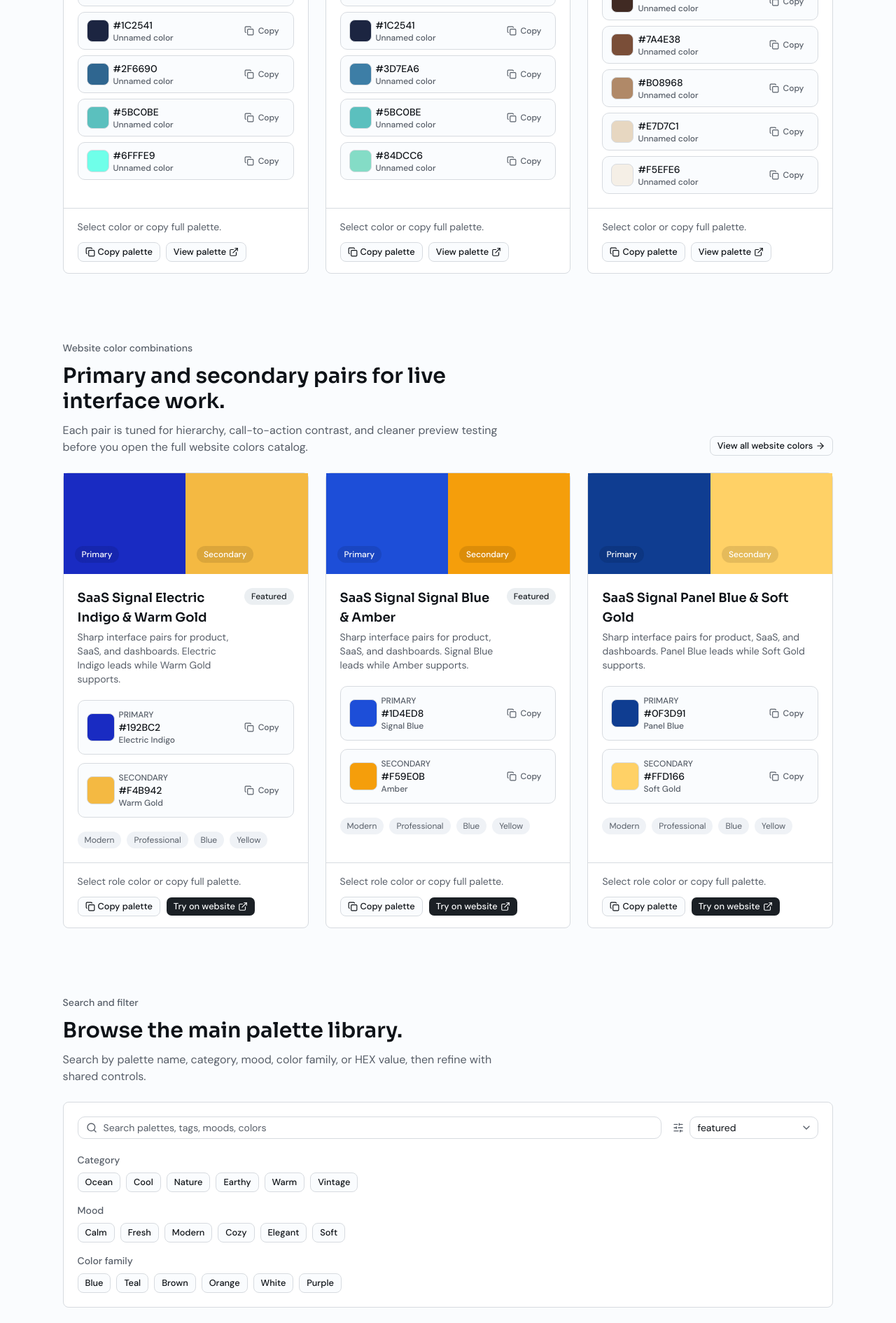
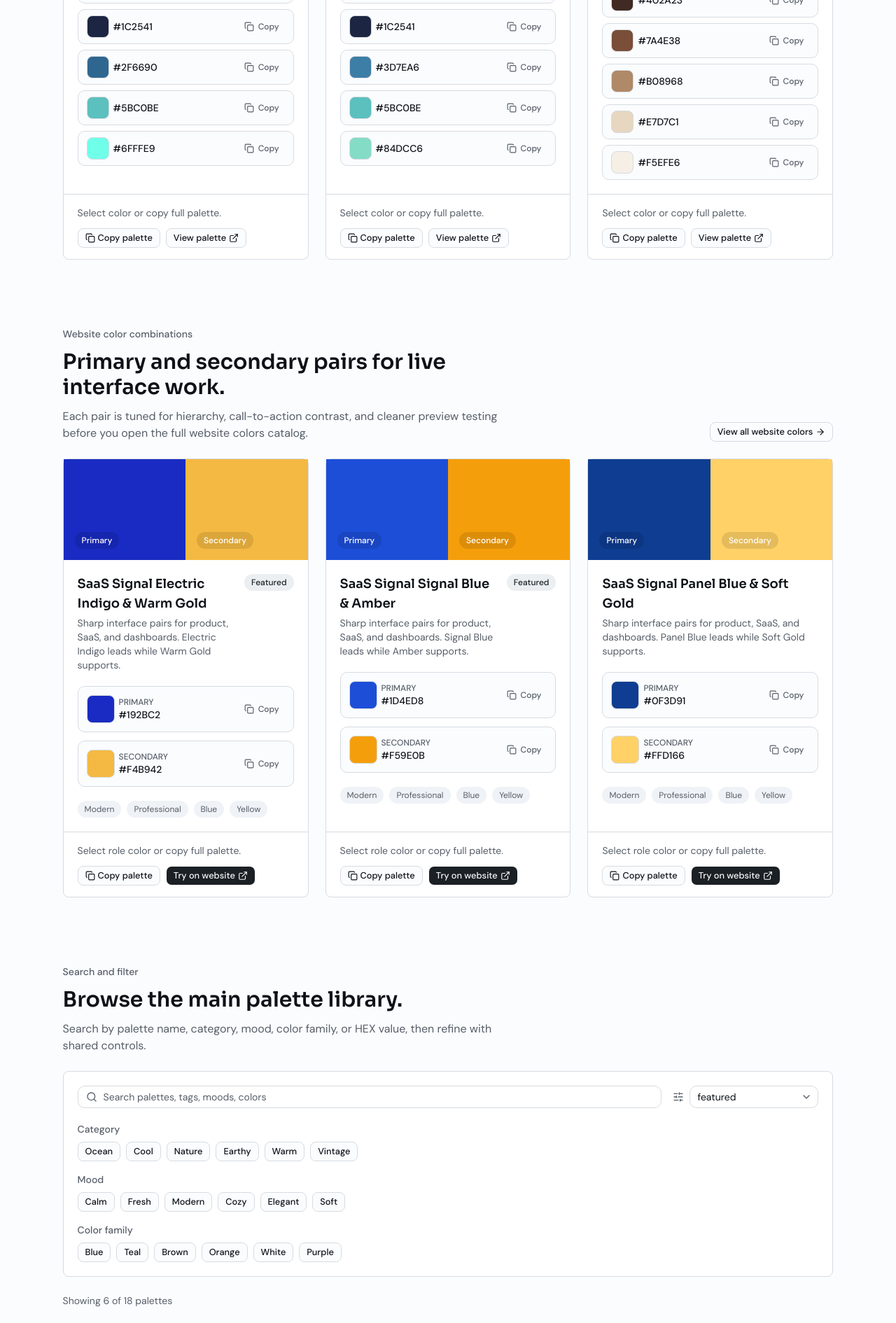
Before and after one commit to sleekly-labs/sleek-colors, a Next.js app: page / in a window 1280 px wide. Shown: the part 1940-3830 px from the top of the page at 70% size. Built offline with nearby package versions, Linux system fonts and the light colour scheme.

Commit message:
feat: update color representation to use hex values instead of names across palette components

```diff
--- a/src/app/search/page.tsx
+++ b/src/app/search/page.tsx
@@ -35,7 +35,7 @@ export default async function SearchPage({ searchParams }: SearchPageProps) {
           ...palette.categories,
           ...palette.moods,
           ...palette.colorFamilies,
-          ...palette.colors.map((color) => color.name ?? ""),
+          ...palette.colors.map((color) => color.hex),
           ...palette.colors.map((color) => color.hex)
         ]
           .join(" ")
@@ -52,7 +52,7 @@ export default async function SearchPage({ searchParams }: SearchPageProps) {
           ...palette.categories,
           ...palette.moods,
           ...palette.colorFamilies,
-          ...palette.colors.map((color) => color.name ?? ""),
+          ...palette.colors.map((color) => color.hex),
           palette.primaryColor,
           palette.secondaryColor
         ]
--- a/src/components/palette/general-palette-card.tsx
+++ b/src/components/palette/general-palette-card.tsx
@@ -1,7 +1,7 @@
 "use client";
 
+import { Copy, ExternalLink } from "lucide-react";
 import Link from "next/link";
-import { Copy, ExternalLink } from "lucide-react";
 import { useId, useState } from "react";
 
 import { Button, buttonLinkClassName } from "@/components/ui/button";
@@ -126,7 +126,7 @@ function GeneralPaletteCard({
                   onClick={() => void handleCopy(color.hex)}
                   className="h-auto w-full justify-start px-3 py-2 text-left whitespace-normal"
                   aria-describedby={statusId}
-                  aria-label={`Copy ${color.hex}${color.name ? `, ${color.name}` : ""}`}
+                  aria-label={`Copy ${color.hex}`}
                 >
                   <span
                     className="size-8 shrink-0 rounded-md border"
@@ -136,9 +136,6 @@ function GeneralPaletteCard({
                   <span className="min-w-0 flex-1">
                     <span className="block text-sm font-medium">
                       {color.hex}
-                    </span>
-                    <span className="text-muted-foreground block text-xs">
-                      {color.name ?? "Unnamed color"}
                     </span>
                   </span>
                   <CopyFeedback copied={isCopied} />
--- a/src/components/palette/palette-detail-content.tsx
+++ b/src/components/palette/palette-detail-content.tsx
@@ -168,14 +168,14 @@ function PaletteDetailContent({
                   size="icon-sm"
                   onClick={() => void handleCopy(color.hex)}
                   aria-describedby={statusId}
-                  aria-label={`Copy ${color.hex}${color.name ? `, ${color.name}` : ""}`}
+                  aria-label={`Copy ${color.hex}`}
                   className="bg-white/15 text-white shadow-none hover:bg-white/25"
                 >
                   <Copy />
                 </Button>
               </div>
               <div className="space-y-1 text-white">
-                <p className="text-sm font-medium">{color.name ?? "Color"}</p>
+                <p className="text-sm font-medium">Color {index + 1}</p>
                 <p className="text-lg font-semibold">{color.hex}</p>
               </div>
             </div>
@@ -214,7 +214,7 @@ function PaletteDetailContent({
                   onClick={() => void handleCopy(color.hex)}
                   className="h-auto w-full justify-start px-4 py-3 text-left whitespace-normal"
                   aria-describedby={statusId}
-                  aria-label={`Copy ${color.hex}${color.name ? `, ${color.name}` : ""}`}
+                  aria-label={`Copy ${color.hex}`}
                 >
                   <span
                     className="size-10 shrink-0 rounded-md border"
@@ -224,9 +224,6 @@ function PaletteDetailContent({
                   <span className="min-w-0 flex-1">
                     <span className="block text-sm font-medium">
                       {color.hex}
-                    </span>
-                    <span className="text-muted-foreground block text-xs">
-                      {color.name ?? "Unnamed color"}
                     </span>
                   </span>
                   <CopyFeedback copied={isCopied} />
--- a/src/components/palette/website-palette-card.tsx
+++ b/src/components/palette/website-palette-card.tsx
@@ -19,7 +19,6 @@ type WebsitePaletteCardProps = {
 
 type RoleColor = {
   hex: string;
-  label: string;
   role: WebsitePaletteRole;
 };
 
@@ -36,16 +35,10 @@ function WebsitePaletteCard({
   const roleColors: RoleColor[] = [
     {
       hex: palette.primaryColor,
-      label:
-        palette.colors.find((color) => color.hex === palette.primaryColor)
-          ?.name ?? "Primary color",
       role: "primary"
     },
     {
       hex: palette.secondaryColor,
-      label:
-        palette.colors.find((color) => color.hex === palette.secondaryColor)
-          ?.name ?? "Secondary color",
       role: "secondary"
     }
   ];
@@ -146,9 +139,6 @@ function WebsitePaletteCard({
                     <span className="block text-sm font-medium">
                       {color.hex}
                     </span>
-                    <span className="text-muted-foreground block text-xs">
-                      {color.label}
-                    </span>
                   </span>
                   <CopyFeedback copied={isCopied} />
                 </Button>
--- a/src/components/search/palette-explorer-preview.tsx
+++ b/src/components/search/palette-explorer-preview.tsx
@@ -166,7 +166,7 @@ function PaletteExplorerPreview({
           ...palette.categories,
           ...palette.moods,
           ...palette.colorFamilies,
-          ...palette.colors.map((color) => color.name ?? ""),
+          ...palette.colors.map((color) => color.hex),
           ...palette.colors.map((color) => color.hex)
         ]
           .join(" ")
--- a/src/components/search/website-palette-explorer.tsx
+++ b/src/components/search/website-palette-explorer.tsx
@@ -169,7 +169,7 @@ function WebsitePaletteExplorer({
           ...palette.categories,
           ...palette.moods,
           ...palette.colorFamilies,
-          ...palette.colors.map((color) => color.name ?? ""),
+          ...palette.colors.map((color) => color.hex),
           palette.primaryColor,
           palette.secondaryColor
         ]
--- a/src/types/palette.ts
+++ b/src/types/palette.ts
@@ -66,7 +66,6 @@ export type PaletteStatus = "draft" | "published";
 
 export type PaletteColor = {
   hex: HexColor;
-  name?: string;
 };
 
 export type BasePalette = {
```
